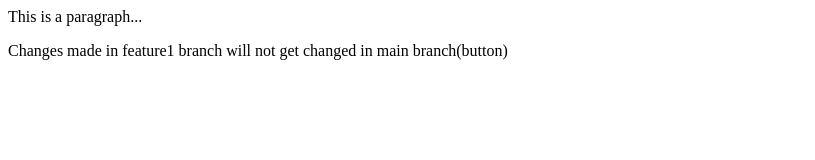
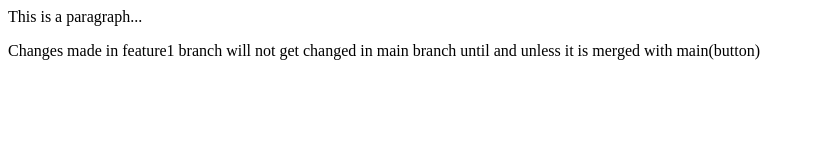
Before and after one commit to kdahal7/localrepo, a plain HTML site: page index.html in a window 1280 px wide. Shown: the whole page, without its empty margins (0-815 px from the left). Drawn offline with Linux system fonts and the light colour scheme.

Commit message:
Add Button

```diff
--- a/index.html
+++ b/index.html
@@ -1,2 +1,2 @@
 <p>This is a paragraph...</p>
-<p>Changes made in feature1 branch will not get changed in main branch(button)</p>
+<p>Changes made in feature1 branch will not get changed in main branch until and unless it is merged with main(button)</p>
```
